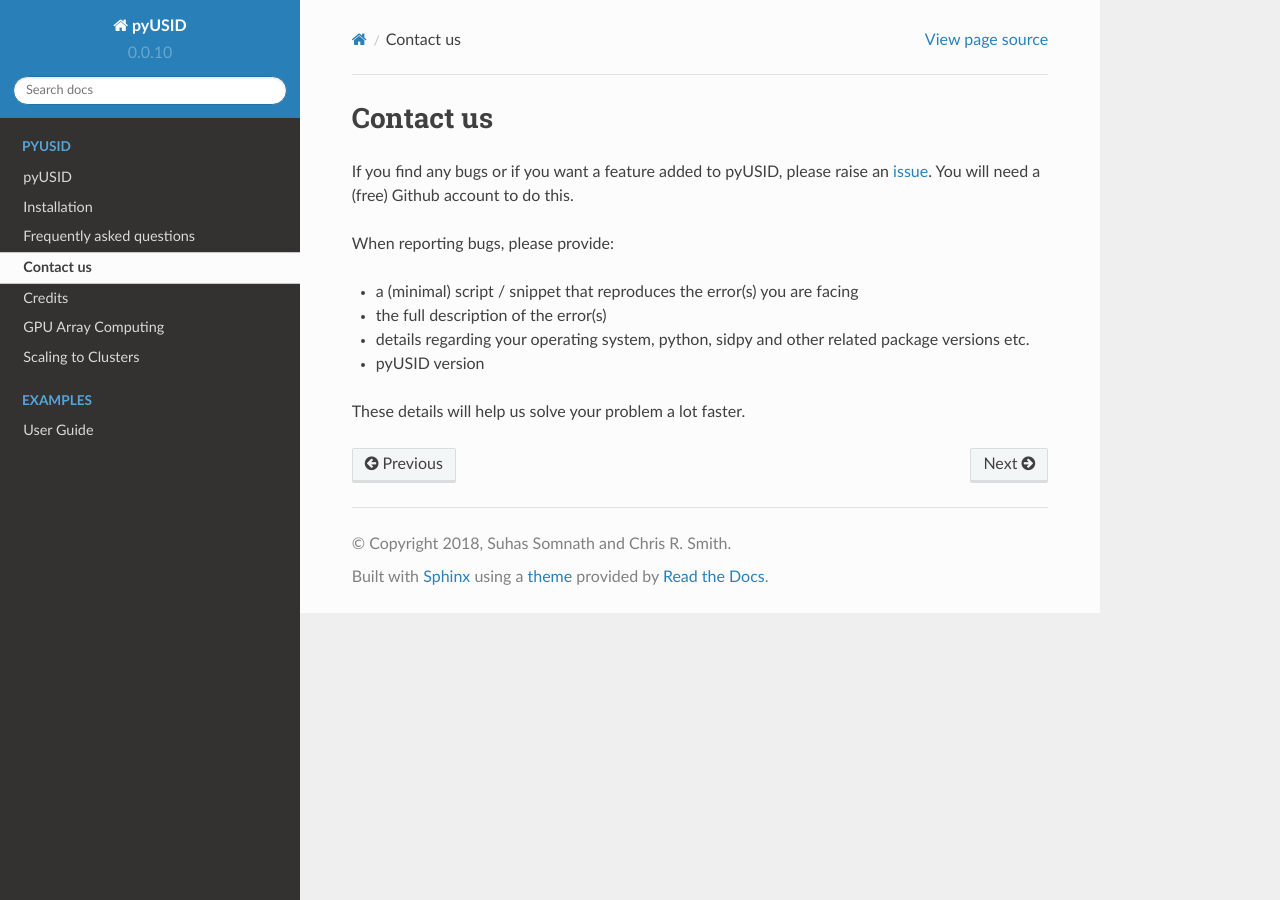
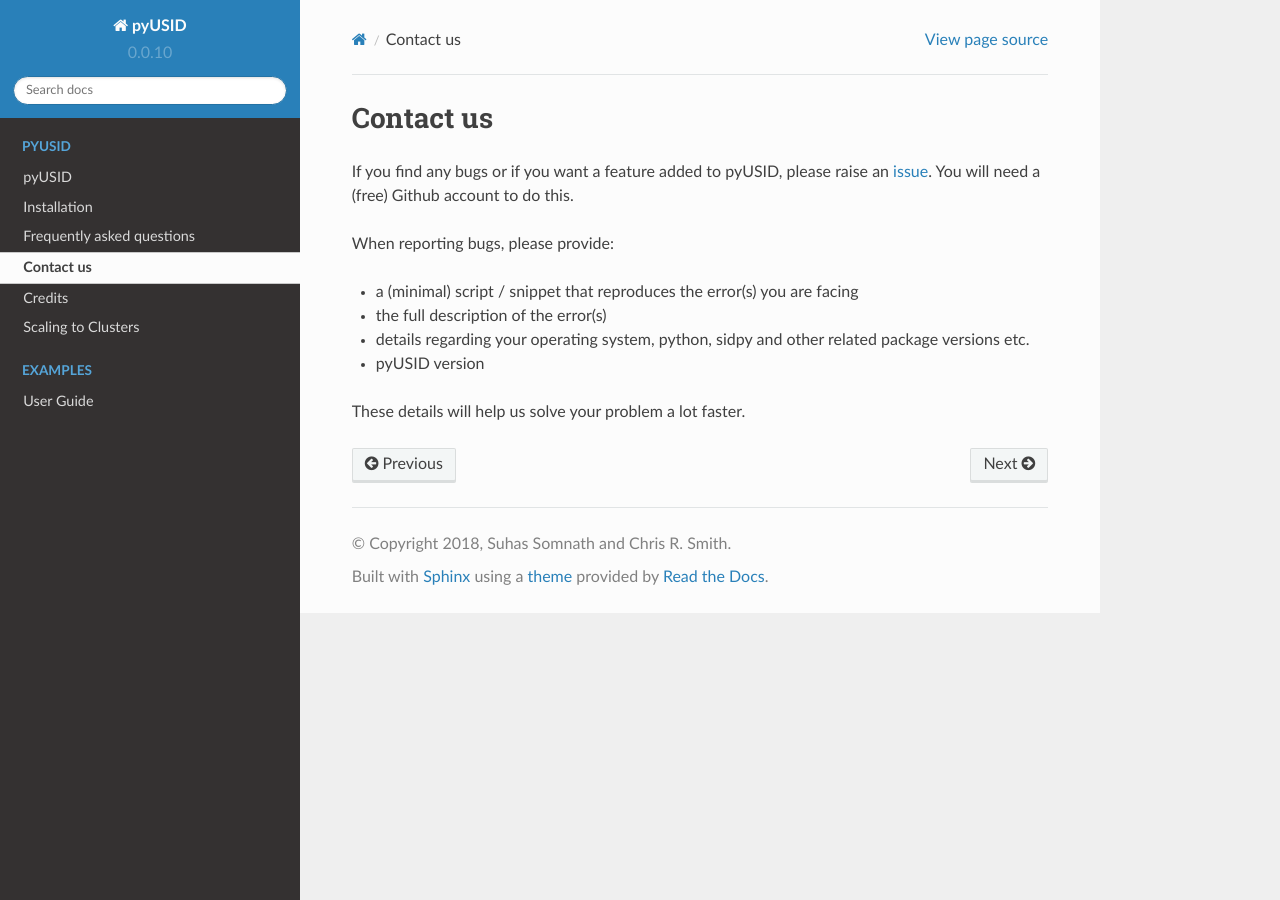
Before and after one commit to pycroscopy/pyUSID, a Sphinx documentation site: the page built from docs/source/contact.rst, in a window 1280 px wide. Built offline with Sphinx 7.4.7 and the Read the Docs theme 2.0.0, drawn with Linux system fonts in a browser that asks for light colours; pages that are not in the unit, such as notebooks, are missing from menus.

```diff
--- a/docs/source/index.rst
+++ b/docs/source/index.rst
@@ -15,12 +15,10 @@ Jump to our `GitHub project page <https://github.com/pycroscopy/pyUSID>`_
    :caption: pyUSID
 
    about
-   getting_started
    install
    faq
    contact
    credits
-   cpu_to_gpu
    scale_to_hpc
 
 Source code API
```
